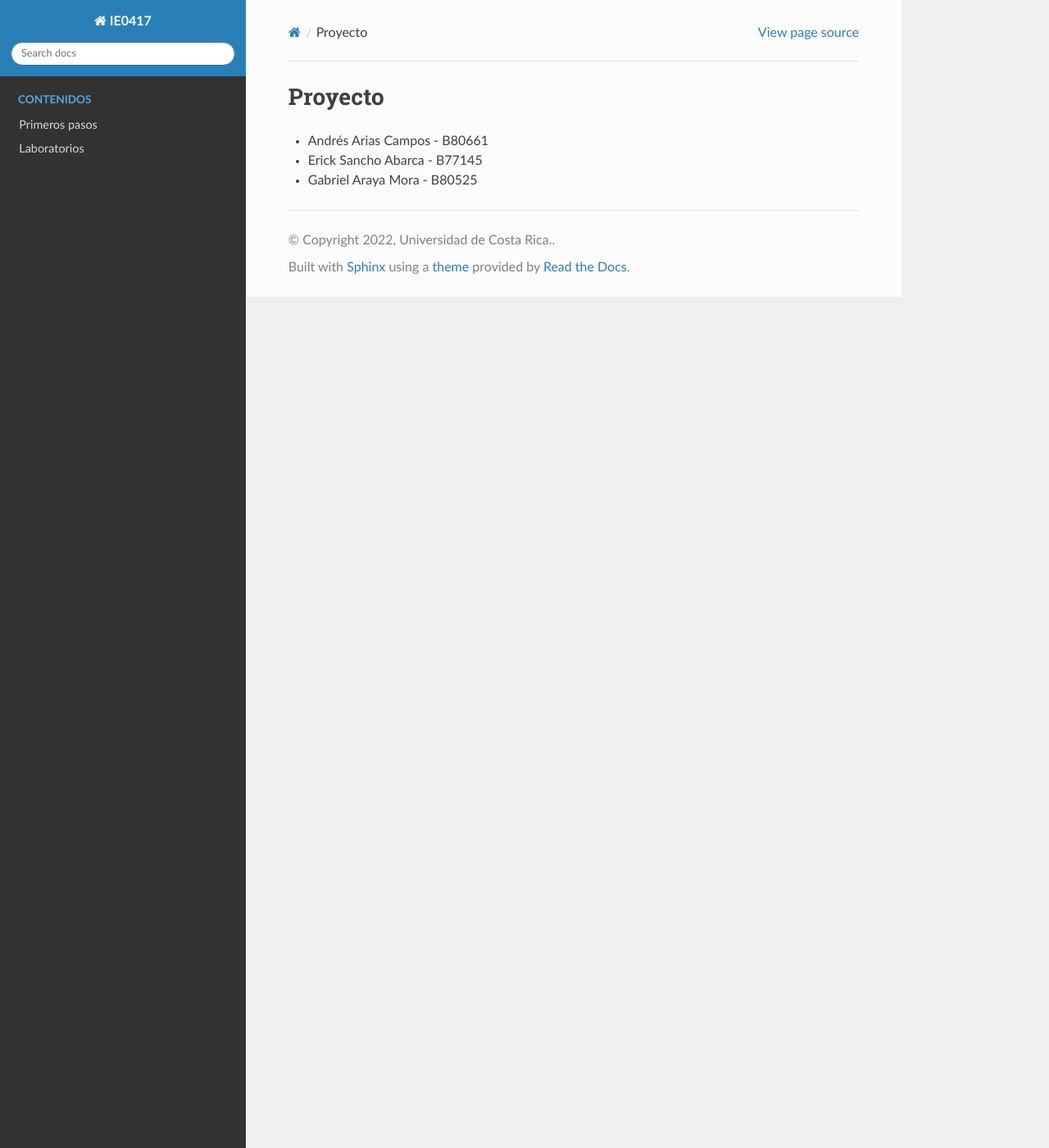
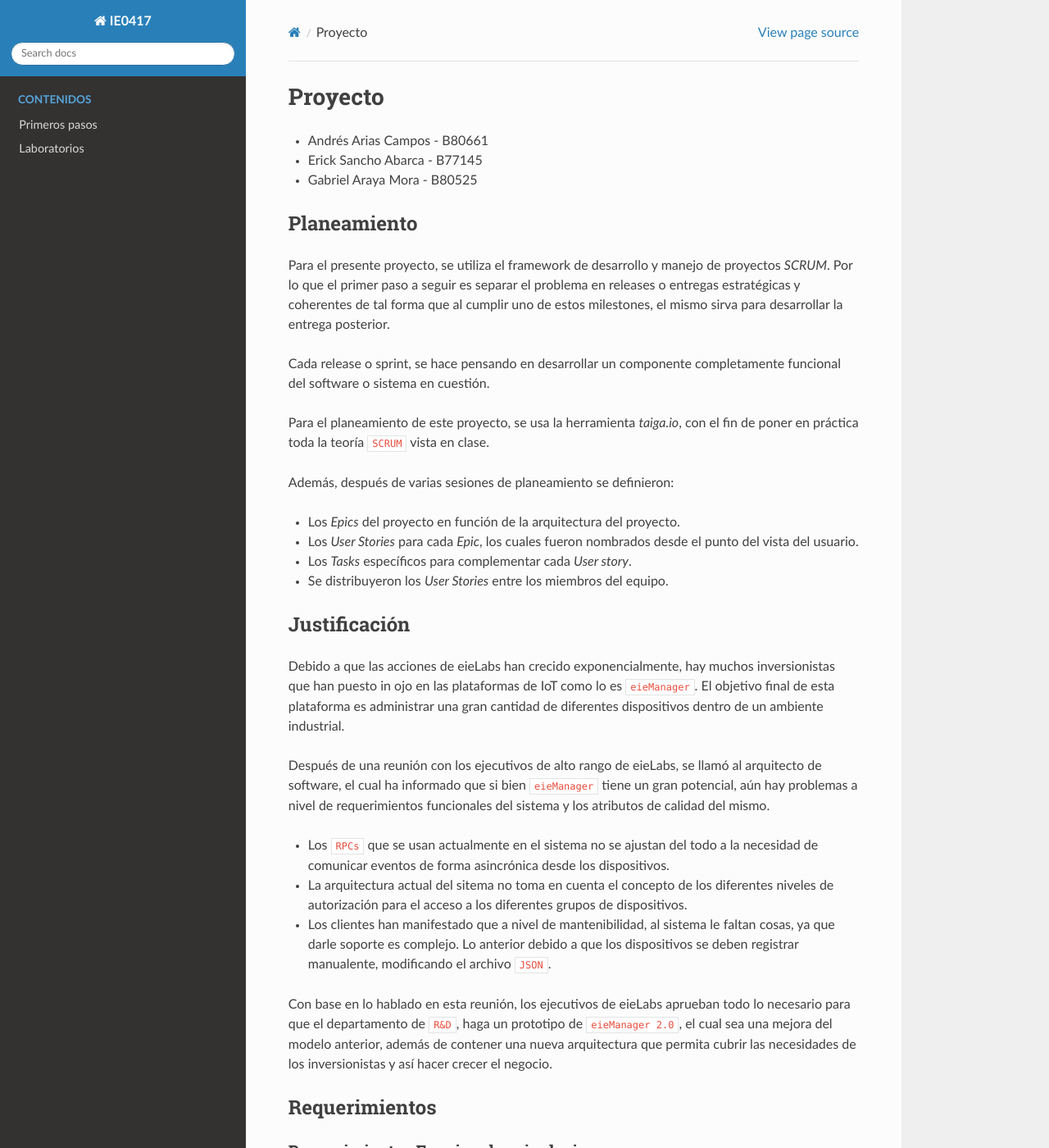
Before and after one commit to gabomora2200/ie0417-B80525, a Sphinx documentation site: the page built from docs/source/labs/Proyecto/proyecto.rst, in a window 1280 px wide and 1400 px high. Shown: the whole window at 82% size. Built offline with Sphinx 7.4.7 and the Read the Docs theme 2.0.0, drawn with Linux system fonts in a browser that asks for light colours; pages that are not in the unit, such as notebooks, are missing from menus; some of the changed text lies outside the part shown.

Commit message:
Agregando justificacion y requerimientos al rst

```diff
--- a/docs/source/labs/Proyecto/proyecto.rst
+++ b/docs/source/labs/Proyecto/proyecto.rst
@@ -5,3 +5,56 @@
 * Andrés Arias Campos - B80661
 * Erick Sancho Abarca - B77145
 * Gabriel Araya Mora - B80525
+
+Planeamiento
+************
+
+Para el presente proyecto, se utiliza el framework de desarrollo y manejo de proyectos `SCRUM`. Por lo que el primer paso a seguir es separar el problema en releases o entregas estratégicas y coherentes de tal forma que al cumplir uno de estos milestones, el mismo sirva para desarrollar la entrega posterior.
+
+Cada release o sprint, se hace pensando en desarrollar un componente completamente funcional del software o sistema en cuestión.
+
+Para el planeamiento de este proyecto, se usa la herramienta `taiga.io`, con el fin de poner en práctica toda la teoría ``SCRUM`` vista en clase.
+
+Además, después de varias sesiones de planeamiento se definieron:
+
+* Los `Epics` del proyecto en función de la arquitectura del proyecto.
+
+* Los `User Stories` para cada `Epic`, los cuales fueron nombrados desde el punto del vista del usuario.
+
+* Los `Tasks` específicos para complementar cada `User story`.
+
+* Se distribuyeron los `User Stories` entre los miembros del equipo.
+
+Justificación
+*************
+
+Debido a que las acciones de eieLabs han crecido exponencialmente, hay muchos inversionistas que han puesto in ojo en las plataformas de IoT como lo es ``eieManager``. El objetivo final de esta plataforma es administrar una gran cantidad de diferentes dispositivos dentro de un ambiente industrial.
+
+Después de una reunión con los ejecutivos de alto rango de eieLabs, se llamó al arquitecto de software, el cual ha informado que si bien ``eieManager`` tiene un gran potencial, aún hay problemas a nivel de requerimientos funcionales del sistema y los atributos de calidad del mismo.
+
+* Los ``RPCs`` que se usan actualmente en el sistema no se ajustan del todo a la necesidad de comunicar eventos de forma asincrónica desde los dispositivos.
+
+* La arquitectura actual del sitema no toma en cuenta el concepto de los diferentes niveles de autorización para el acceso a los diferentes grupos de dispositivos.
+
+* Los clientes han manifestado que a nivel de mantenibilidad, al sistema le faltan cosas, ya que darle soporte es complejo. Lo anterior debido a que los dispositivos se deben registrar manualente, modificando el archivo ``JSON``.
+
+Con base en lo hablado en esta reunión, los ejecutivos de eieLabs aprueban todo lo necesario para que el departamento de ``R&D``, haga un prototipo de ``eieManager 2.0``, el cual sea una mejora del modelo anterior, además de contener una nueva arquitectura que permita cubrir las necesidades de los inversionistas y así hacer crecer el negocio.
+
+Requerimientos
+**************
+
+Requerimientos Funcionales eie-device:
+======================================
+
+* ``eieDev-REQ-001`` Cada uno de los dispositivos deben ser capaces de inicializarse a sí mismos, por medio de un archivo de configuración, o bien por medio de un `request` del ``eie-Manager-Config`` con su respectiva configuración.
+* ``eieDev-REQ-002`` En caso de que el dispositivo de inicialize a sí mismo, el dispositivo debe publicar su respectiva configuración al ``eie-Manager-Config`` y luego recibir su respectivo ``UID``.
+* ``eieDev-REQ-003`` La biblioteca debe ser capaz de abstraer el manejo del protocolo ``Ditto``, el protocolo ``MQTT``, y el handling del ``CJSON``.
+* ``eieDev-REQ-004`` Ser capaz de manejar una tabla Hash con los respectivos callbacks que se van a realizar.
+
+
+Requerimientos Funcionales eie-manager-config:
+==============================================
+
+* ``eieMC-REQ-001`` Administración del Twin de ``Ditto`` y la configuración del ``eieDevice``.
+* ``eieMC-REQ-002`` Ser capaz de enviar y recibir ( publicación/suscripción ) mensajes en el administrador de ``MQTT``.
+* ``eieMC-REQ-003`` Hacer un `broadcast` de la configuración, cuando el cliente vaya a actualizar un `feature`.
```
